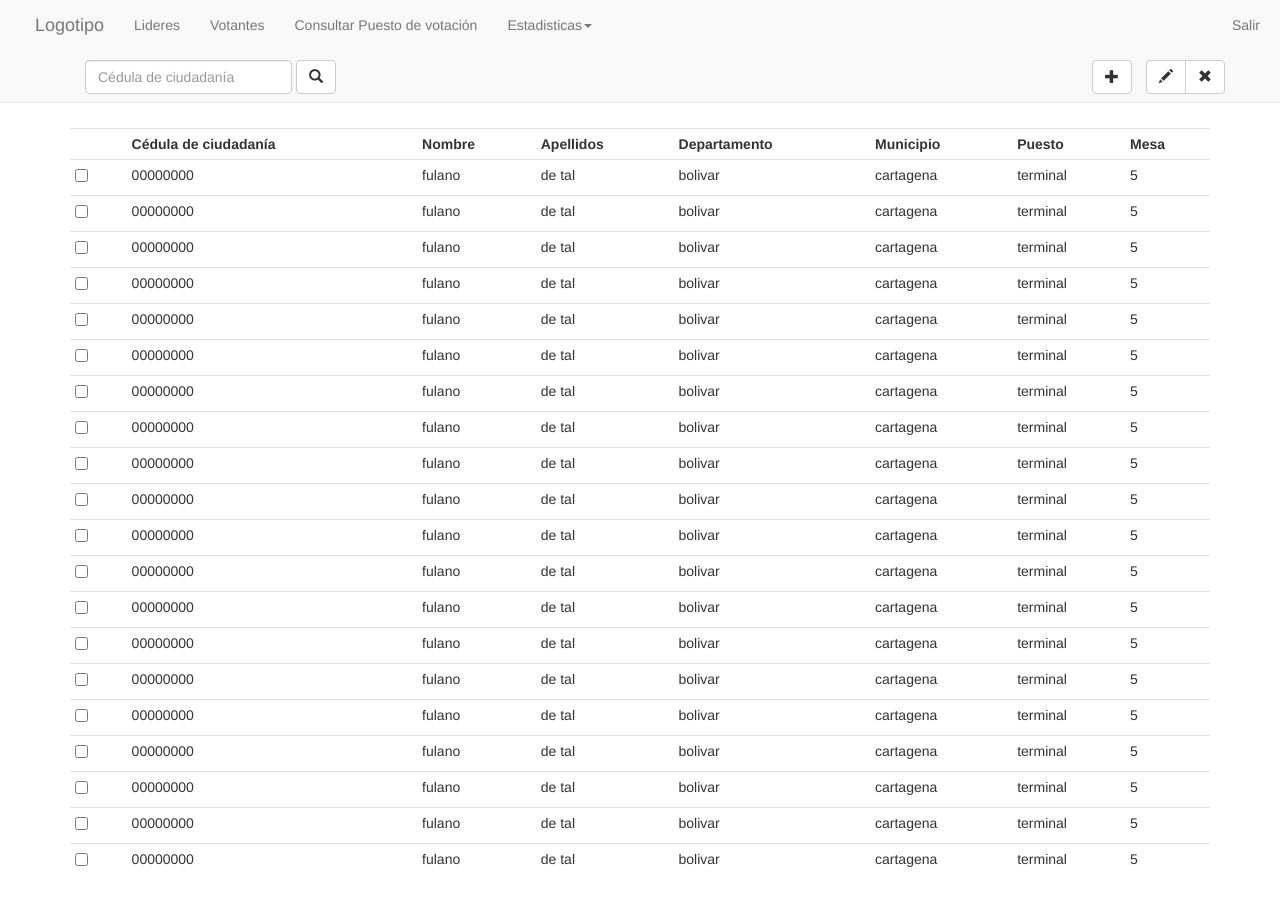
After one commit to Cromeror/census_electoral, a PHP site: page /census_electoral/voters.php in a window 1280 px wide. The commit adds this page. Run offline with PHP 8.4, Linux system fonts and the light colour scheme.

Commit message:
mejorado vista de votantes, voter.php

```diff
--- a/html_block.php
+++ b/html_block.php
@@ -32,7 +32,7 @@ class ElementHTML {
                 <div class="collapse navbar-collapse navbar-ex1-collapse">
                     <ul class="nav navbar-nav">
                         <li><a href="' . $this->host . 'leaders.php">' . $this->idiom->getLabel_leaders() . '</a></li>
-                        <li><a href="' . $this->host . '">' . $this->idiom->getLabel_voter() . '</a></li>
+                        <li><a href="' . $this->host . 'voters.php">' . $this->idiom->getLabel_voter() . '</a></li>
                         <li><a href="' . $this->host . '">' . $this->idiom->getLabel_query_place() . '</a></li>
                         <li class="dropdown">
                             <a href="#" class="dropdown-toggle" data-toggle="dropdown">' . $this->idiom->getLabel_stadistics() . '<b class="caret"></b></a>
@@ -53,6 +53,24 @@ class ElementHTML {
         //
     }
 
+    function load_modal_add_voter() {
+        echo '<div class="modal-dialog">
+                <div class="modal-content">
+                    <div class="modal-header">
+                        <button type="button" class="close" data-dismiss="modal" aria-label="Close"><span aria-hidden="true">&times;</span></button>
+                        <h4 class="modal-title">' . $this->idiom->getModal_add_voter() . '</h4>
+                    </div>
+                    <div class="modal-body">
+
+                    </div>
+                    <div class="modal-footer">
+                        <button type="button" class="btn btn-default" data-dismiss="modal">Close</button>
+                        <button type="button" class="btn btn-primary" >Save changes</button>
+                    </div>
+                </div><!-- /.modal-content -->
+            </div><!-- /.modal-dialog -->';
+    }
+
     function getHost() {
         return $this->host;
     }
--- a/string/idiom_spn.php
+++ b/string/idiom_spn.php
@@ -15,8 +15,65 @@ class Idiom {
     private $label_voter = "Votantes";
     private $label_query_place = "Consultar Puesto de votación";
     private $label_sign_out = "Salir";
+    //***modal voter***
+    private $modal_add_voter = "Agregar Votante";
+    private $modal_label_cc = "Cédula de ciudadania";
+    private $modal_label_name = "Nombre";
+    private $modal_label_lastname = "Apellidos";
+    private $modal_label_departament = "Departamento";
+    private $modal_label_town = "Municipio";
+    private $modal_label_place = "Lugar de votación";
+    private $modal_label_dir_place = "Dirección del lugar";
+    private $modal_label_table = "Mesa de votación";
+    private $modal_label_tel = "Teléfono";
+    //********************
+
     function __construct() {
 
+    }
+
+    function getModal_label_cc() {
+        return $this->modal_label_cc;
+    }
+
+    function getModal_label_name() {
+        return $this->modal_label_name;
+    }
+
+    function getModal_label_lastname() {
+        return $this->modal_label_lastname;
+    }
+
+    function getModal_label_departament() {
+        return $this->modal_label_departament;
+    }
+
+    function getModal_label_town() {
+        return $this->modal_label_town;
+    }
+
+    function getModal_label_place() {
+        return $this->modal_label_place;
+    }
+
+    function getModal_label_dir_place() {
+        return $this->modal_label_dir_place;
+    }
+
+    function getModal_label_table() {
+        return $this->modal_label_table;
+    }
+
+    function getModal_label_tel() {
+        return $this->modal_label_tel;
+    }
+
+    function getModal_label_cel() {
+        return $this->modal_label_cel;
+    }
+
+    function getModal_add_voter() {
+        return $this->modal_add_voter;
     }
 
     function getTitle_login() {
--- /dev/null
+++ b/voters.php
@@ -0,0 +1,106 @@
+<?php
+include_once getcwd() . '\html_block.php';
+include_once getcwd() . '\string\idiom_spn.php';
+
+$elements = new ElementHTML();
+$idiom = new Idiom();
+?>
+<!DOCTYPE html>
+<html lang="en">
+    <head>
+        <meta charset="utf-8">
+        <meta http-equiv="X-UA-Compatible" content="IE=edge">
+        <meta name="viewport" content="width=device-width, initial-scale=1">
+        <title>Home</title>
+        <link href="css/bootstrap.min.css" rel="stylesheet" media="screen">
+        <link href="css/style-census-electoral.css" rel="stylesheet">
+    </head>
+    <body>
+        <script src="http://code.jquery.com/jquery.js"></script>
+        <script src="js/bootstrap.min.js"></script>
+        <div class="navbar navbar-default navbar-fixed-top" style="padding-left: 20px; padding-right: 20px; margin-bottom: 10px">
+            <?php $elements->load_navbar(); ?>
+            <div class="navbar navbar-default border-none">
+                <div class="container">
+                    <form class="navbar-form navbar-left" role="search" style="margin-top: 10px">
+                        <div class="form-group">
+                            <input type="text" class="form-control" placeholder="Cédula de ciudadanía">
+                        </div>
+                        <button type="button" class="btn btn-default"><span class="glyphicon glyphicon-search"></span></button>
+                    </form>
+                    <div  class="navbar-right" style="margin-top: 10px">
+                        <button type="button" class="btn btn-default" data-toggle="modal" data-target="#modal_add_voter" style="margin-right: 10px"><span class="glyphicon glyphicon-plus" ></span></button>
+                        <div class="btn-group" >
+                            <button type="button" class="btn btn-default"><span class="glyphicon glyphicon-pencil" ></span></button>
+                            <button type="button" class="btn btn-default"><span class="glyphicon glyphicon-remove"></span></button>
+                        </div>
+                    </div>
+                </div>
+            </div>
+        </div>
+        <!--**************************************************-->
+        <div class="container" style="padding-top: 10%">
+            <table class="table table-condensed table-hover table-responsive">
+                <tr>
+                    <td><strong></strong></td>
+                    <td><strong>Cédula de ciudadanía</strong></td>
+                    <td><strong>Nombre</strong></td>
+                    <td><strong>Apellidos</strong></td>
+                    <td><strong>Departamento</strong></td>
+                    <td><strong>Municipio</strong></td>
+                    <td><strong>Puesto</strong></td>
+                    <td><strong>Mesa</strong></td>
+                </tr>
+                <?php for ($index = 0; $index < 20; $index++) { ?>
+                    <tr>
+                        <td><div class="checkbox" style="margin: 0px;"><label><input type="checkbox" value=""></label></div></td>
+                        <td>00000000</td>
+                        <td>fulano</td>
+                        <td>de tal</td>
+                        <td>bolivar</td>
+                        <td>cartagena</td>
+                        <td>terminal</td>
+                        <td>5</td>
+                    </tr>
+                <?php } ?>
+            </table>
+        </div>
+        <!-- modal_add_voter -->
+        <div class="modal fade bs-example-modal-sm" id="modal_add_voter">
+            <div class="modal-dialog modal-sm">
+                <div class="modal-content">
+                    <div class="modal-header">
+                        <button type="button" class="close" data-dismiss="modal" aria-label="Close"><span aria-hidden="true">&times;</span></button>
+                        <h4 class="modal-title"><?php echo $idiom->getModal_add_voter(); ?></h4>
+                    </div>
+                    <div class="modal-body">
+                        <form role="form" id="log_in" action="voters.php" method="get">
+                            <label for="modal_cc"><?php echo $idiom->getModal_label_cc(); ?></label>
+                            <input type="text" class="form-control" id="modal_cc" placeholder="digite su numero de cédula">
+                            <label for="modal_name"><?php echo $idiom->getModal_label_name(); ?></label>
+                            <input type="text" class="form-control" id="modal_name">
+                            <label for="modal_lastname"><?php echo $idiom->getModal_label_lastname(); ?></label>
+                            <input type="text" class="form-control" id="modal_lastname">
+                            <label for="modal_departament"><?php echo $idiom->getModal_label_departament(); ?></label>
+                            <input type="text" class="form-control" id="modal_departament">
+                            <label for="modal_town"><?php echo $idiom->getModal_label_town(); ?></label>
+                            <input type="text" class="form-control" id="modal_town">
+                            <label for="modal_place"><?php echo $idiom->getModal_label_place(); ?></label>
+                            <input type="text" class="form-control" id="modal_place">
+                            <label for="modal_dir_place"><?php echo $idiom->getModal_label_dir_place(); ?></label>
+                            <input type="text" class="form-control" id="modal_dir_place">
+                            <label for="modal_table"><?php echo $idiom->getModal_label_table(); ?></label>
+                            <input type="text" class="form-control" id="modal_table">
+                            <label for="modal_tel"><?php echo $idiom->getModal_label_tel(); ?></label>
+                            <input type="text" class="form-control" id="modal_tel">
+                            <div class="modal-footer">
+                                <button type="button" class="btn btn-default" data-dismiss="modal">Close</button>
+                                <button type="submit" class="btn btn-primary" >Save changes</button>
+                            </div>
+                        </form>
+                    </div>
+                </div>
+            </div>
+        </div>
+    </body>
+</html>
```
Also changed, not shown: stadistics_town.php (+12 -2 lines).
